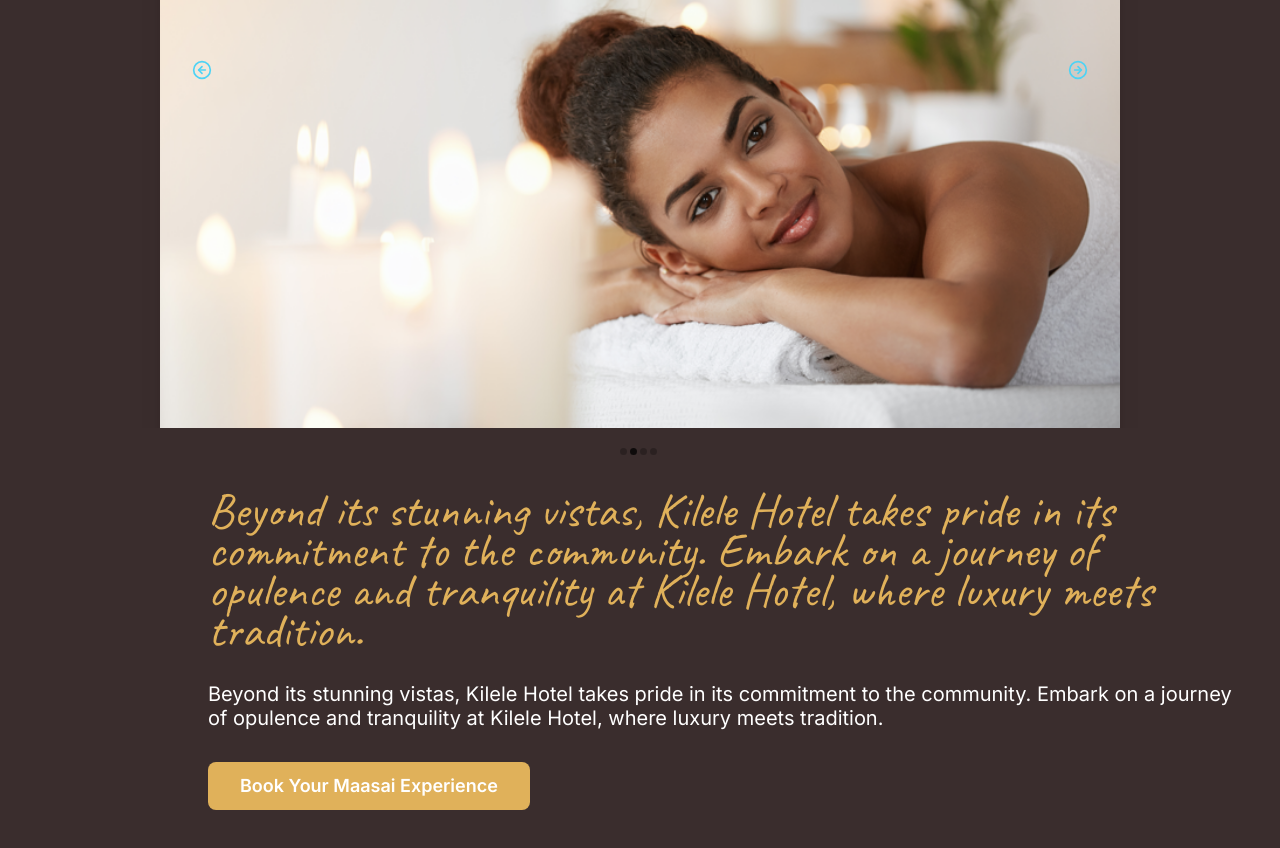
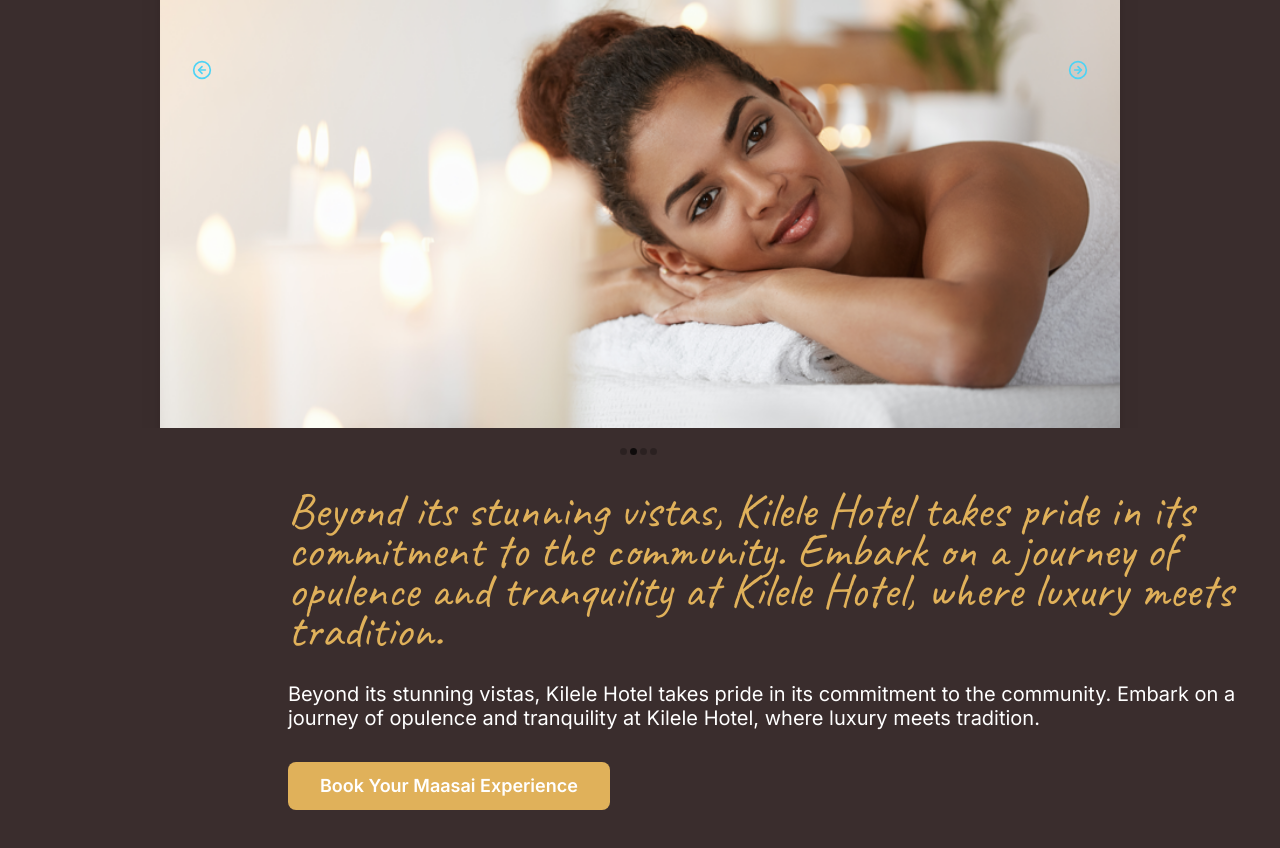
Before and after one commit to felixDev22/Kilele-Hotel-R, a Next.js app: page /gallery in a window 1280 px wide. Shown: the part 308-1156 px from the top of the page. Built offline with nearby package versions, Linux system fonts and the light colour scheme.

Commit message:
Update image size and fonts

```diff
--- a/src/app/carousel/Carousel.js
+++ b/src/app/carousel/Carousel.js
@@ -46,14 +46,14 @@ const Carousel = () => {
             <Image
               src={each}
               alt="gallery"
-              width={1100}
-              height={400}
+              width={900}
+              height={300}
               className="w-3/4 h-full object-contain rounded shadow-xl"
             />
           </div>
         ))}
       </Zoom>
-      <div className="px-12 pt-8 lg:ml-40 ">
+      <div className="px-12 pt-8 lg:ml-60 lg:w-[1100px]">
         <p className=" text-xl lg:text-[48px] lg:leading-10  leading-5 font-script text-[#e0b15a]">
           Beyond its stunning vistas, Kilele Hotel takes pride in its commitment
           to the community. Embark on a journey of opulence and tranquility at
```
